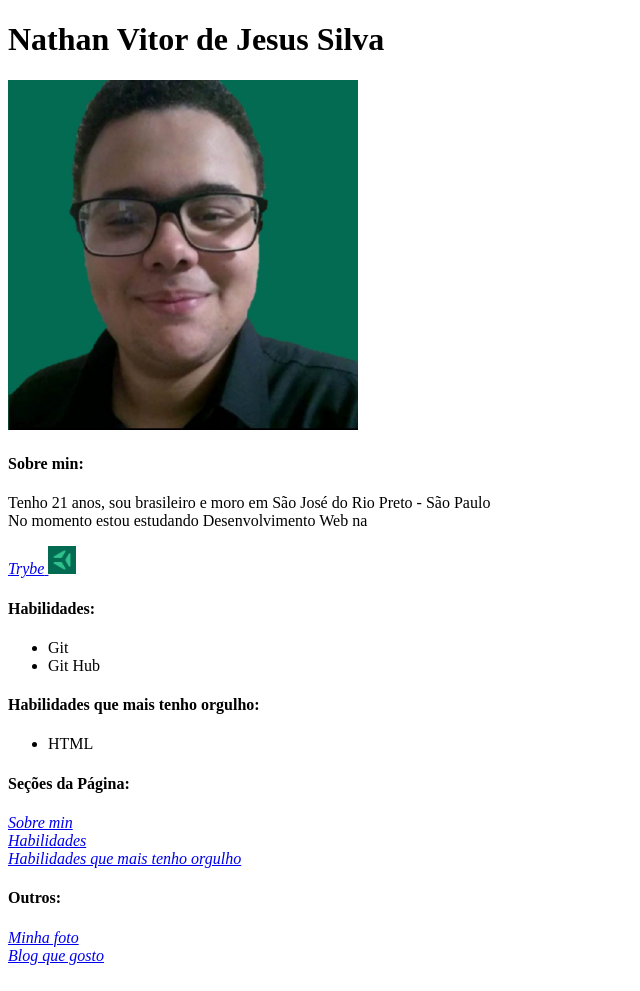
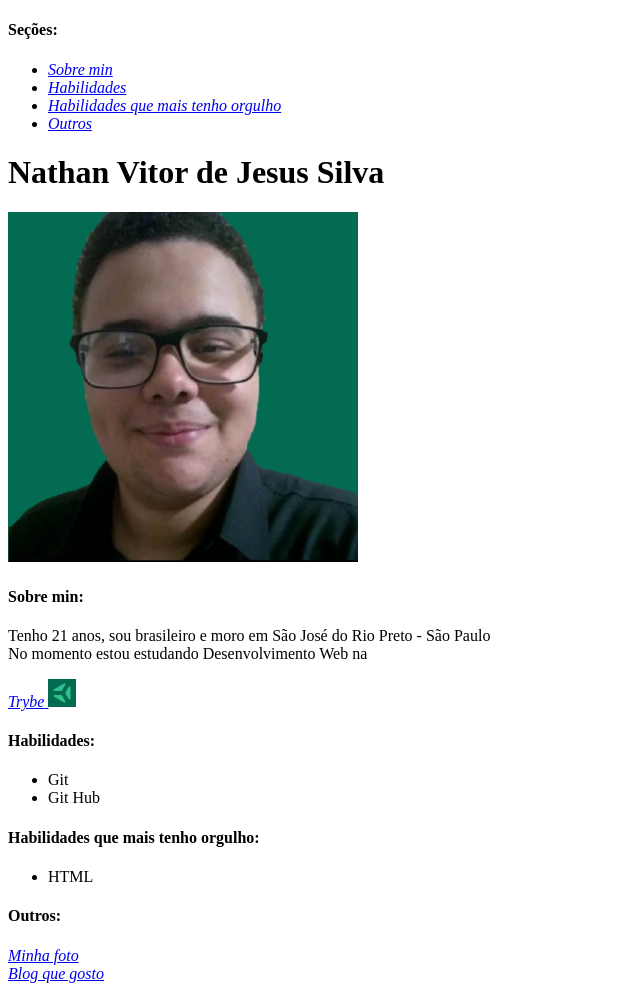
Before and after one commit to nathanpw12/nathanpw12.github.io, a plain HTML site: page index.html in a window 1280 px wide. Shown: the whole page, without its empty margins (0-640 px from the left). Drawn offline with Linux system fonts and the light colour scheme.

Commit message:
Portfólio - Nathan Vitor

```diff
--- a/index.html
+++ b/index.html
@@ -9,6 +9,16 @@
 </head>
 
 <body>
+
+  <h4>Seções:</h4>
+
+  <ul>
+    <li><a href="#sobre-min"> <em> Sobre min </em></a></li>
+    <li><a href="#ul-habilidades"> <em> Habilidades </em></a></li>
+    <li><a href="#ul-habilidades-orgulho"> <em> Habilidades que mais tenho orgulho</em></a></li>
+    <li><a href="#outros"> <em> Outros</em></a></li>
+  </ul>
+
   <h1>Nathan Vitor de Jesus Silva</h1>
 
   <img id="perfil" src="/perfil.jpeg" alt="Foto do Nathan sorrindo e usando uma blusa social preta" width="350px">
@@ -33,13 +43,8 @@
     <li>HTML</li>
   </ul>
 
-  <h4>Seções da Página:</h4>
 
-  <a href="#sobre-min"> <em> Sobre min </em></a> <br>
-  <a href="#ul-habilidades"> <em> Habilidades </em></a> <br>
-  <a href="#ul-habilidades-orgulho"> <em> Habilidades que mais tenho orgulho</em></a> <br>
-
-  <h4>Outros:</h4>
+  <h4 id="outros">Outros:</h4>
 
   <a href="#perfil"> <em> Minha foto </em></a> <br>
   <a href="https://canaltech.com.br/" target="_blanck"><em>Blog que gosto</em></a>
```
